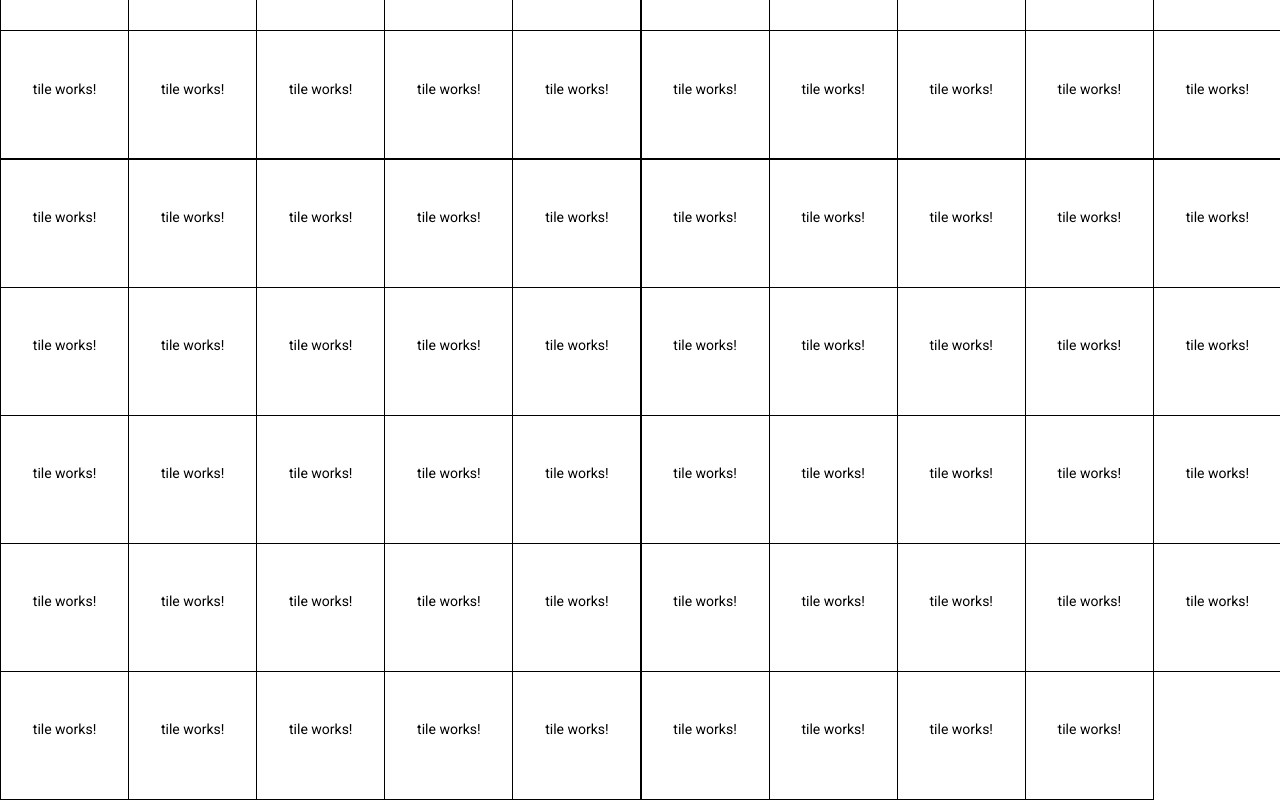
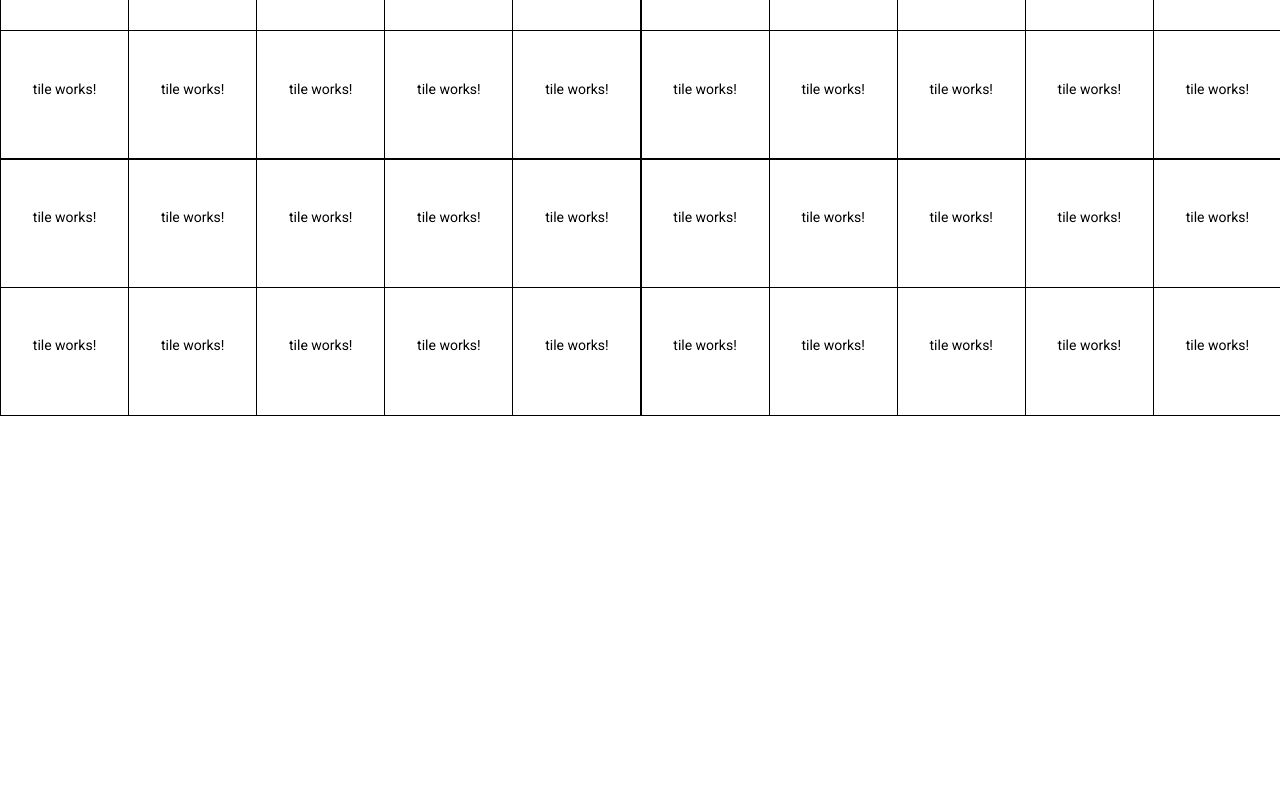
Before and after one commit to nhleto/Angular-CV-Maker, an Angular app: page / in a window 1280 px wide. Shown: the part 482-1282 px from the top of the page. After the commit the page ends 898 px from the top, so only its background shows below. Built offline with nearby package versions, Linux system fonts and the light colour scheme.

Commit message:
messing with angular loops

```diff
--- a/src/app/grid/grid.component.html
+++ b/src/app/grid/grid.component.html
@@ -1,7 +1,8 @@
-<mat-grid-list cols="10">
+<mat-grid-list class="grid" [ngStyle]="HeightxWidth" cols="10">
   <mat-grid-tile
     *ngFor="let index of Arr"
-    class="tile">
+    class="tile"
+    id="tile">
     <app-tile></app-tile>
   </mat-grid-tile>
 </mat-grid-list>
--- a/src/app/grid/grid.component.scss
+++ b/src/app/grid/grid.component.scss
@@ -1,3 +1,3 @@
-.tile{
+#tile{
   border: 1px solid black;
 }
--- a/src/app/grid/grid.component.ts
+++ b/src/app/grid/grid.component.ts
@@ -1,4 +1,4 @@
-import { Component, OnInit } from '@angular/core';
+import { Component, ElementRef, OnInit, ViewChild, AfterViewInit } from '@angular/core';
 import {MatGridListModule} from '@angular/material/grid-list';
 import { Tile } from "../Models/Tile";
 import { TileComponent } from "../tile/tile.component";
@@ -8,16 +8,38 @@ import { TileComponent } from "../tile/tile.component";
   templateUrl: './grid.component.html',
   styleUrls: ['./grid.component.scss']
 })
-export class GridComponent implements OnInit {
+export class GridComponent implements OnInit, AfterViewInit {
   Arr: number[] = [];
   Tiles: Tile[] = [];
+  HeightxWidth: Object = {
+    height: screen.height,
+    widyth: screen.width
+  }
+
+  @ViewChild('tile') elementView: ElementRef | undefined;
+
+  ScreenWidth: number = screen.width;
+
   constructor() { }
 
   ngOnInit(){
-    let digit = 100
+    this.generateArray()
+  }
+
+  generateArray() {
+    let digit = 71
 
     for (let i = 1;i < digit; i++){
       this.Arr.push(i)
     }
   }
+
+  ngAfterViewInit() {
+    let divToMeasure = this.elementView?.nativeElement.offSetWdith;
+    console.log(divToMeasure);
+  }
+
+  calculateNumberOfTiles(){
+    this.ScreenWidth
+  }
 }
```
